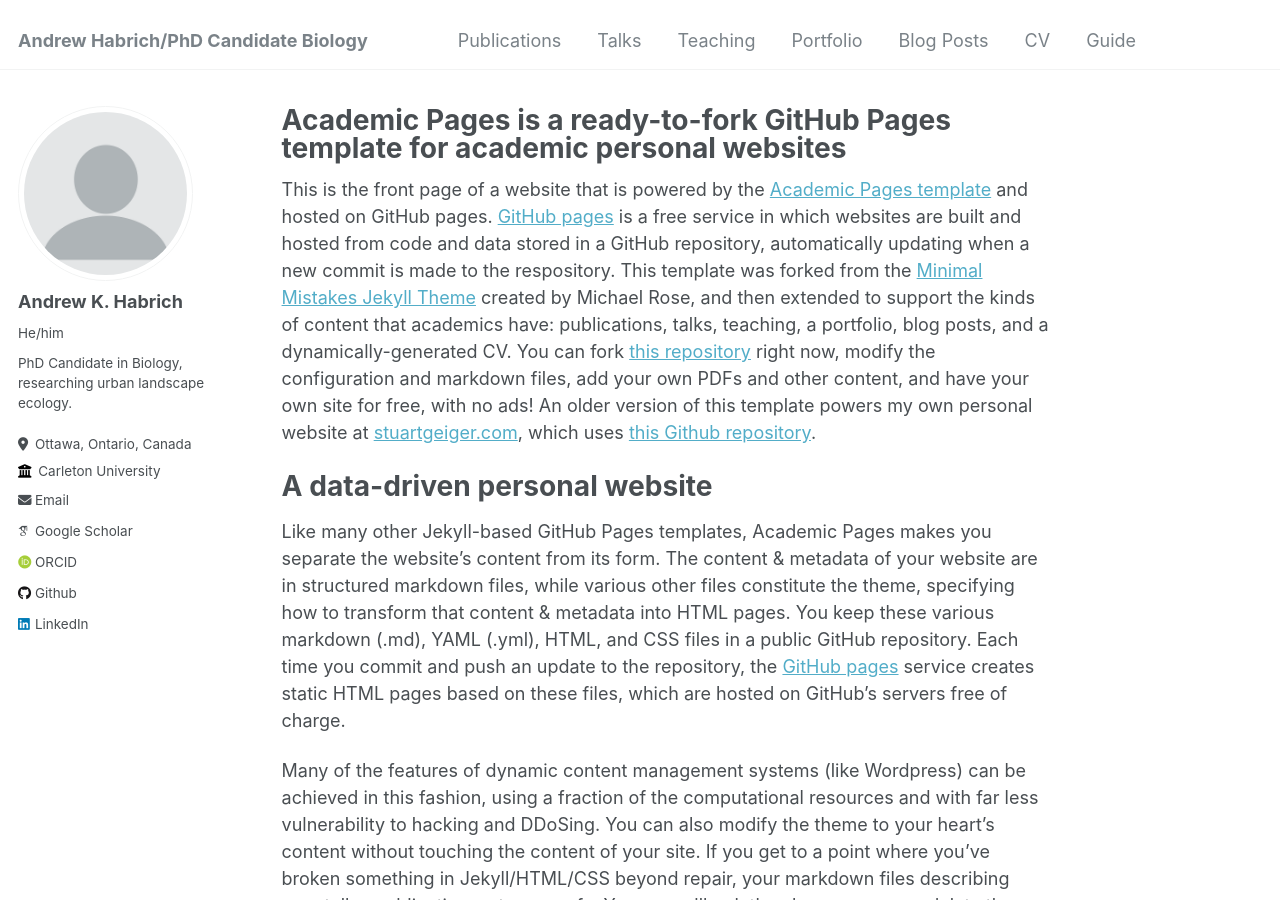
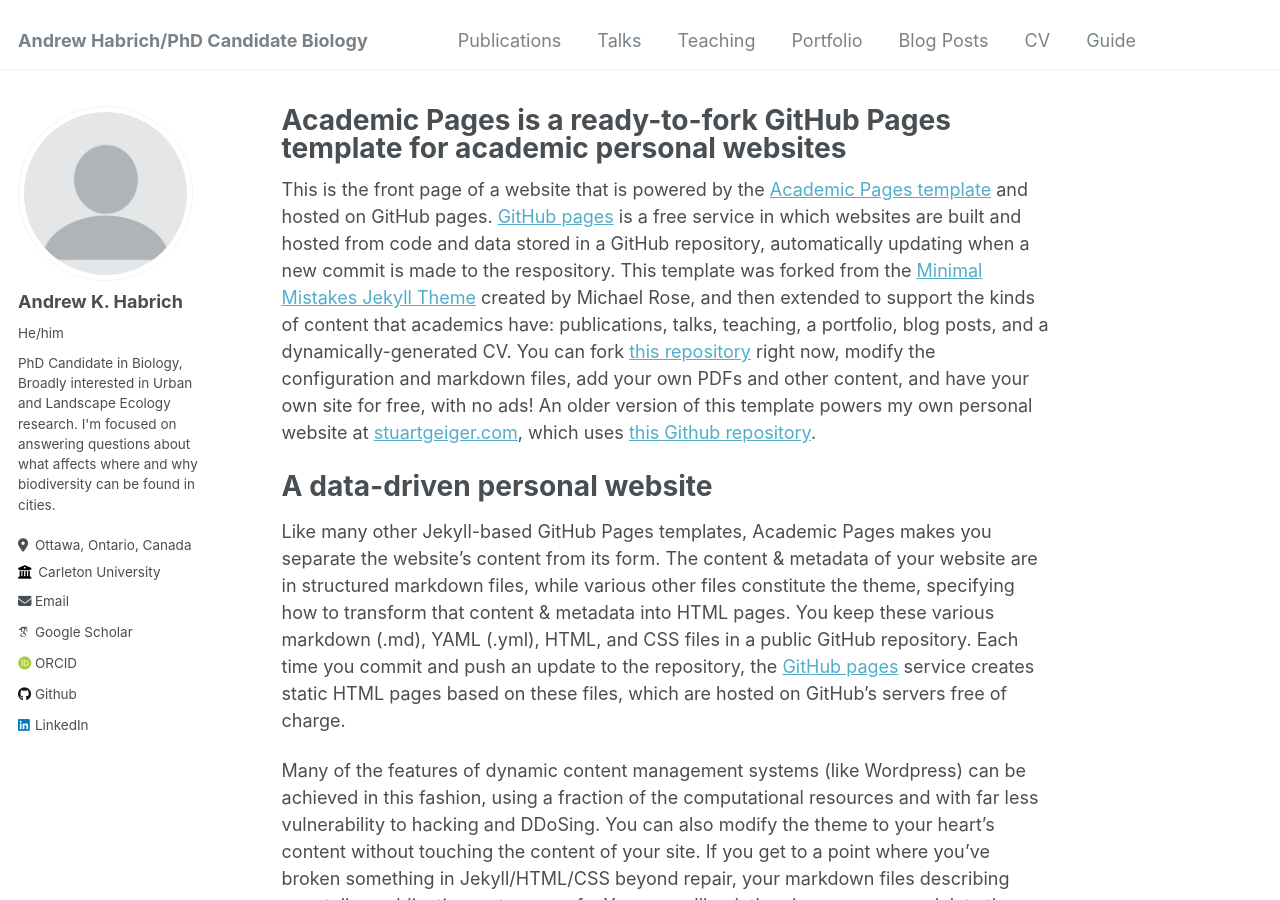
Before and after one commit to drewhabrich/drewhabrich.github.io, a Jekyll site: the page built from _pages/about.md, in a window 1280 px wide and 900 px high. Built offline with Jekyll 4.4.1, drawn with Linux system fonts in a browser that asks for light colours; some web fonts are replaced.

Commit message:
Update _config.yml
Bio update and linkedin connection.

```diff
--- a/_config.yml
+++ b/_config.yml
@@ -24,7 +24,7 @@
   avatar           : "profile.png"
   name             : "Andrew K. Habrich"
   pronouns         : "He/him"
-  bio              : "PhD Candidate in Biology, researching urban landscape ecology."
+  bio              : "PhD Candidate in Biology, Broadly interested in Urban and Landscape Ecology research. I'm focused on answering questions about what affects where and why biodiversity can be found in cities."
   location         : "Ottawa, Ontario, Canada"
   employer         : "Carleton University"
   uri              : # URL
@@ -57,7 +57,7 @@
   keybase          : # Username
   instagram        : # Username
   lastfm           : # Username
-  linkedin         : "Andrew Habrich"
+  linkedin         : "andrew-habrich"
   mastodon         : # URL
   medium           : # URL
   pinterest        : # Username
```
